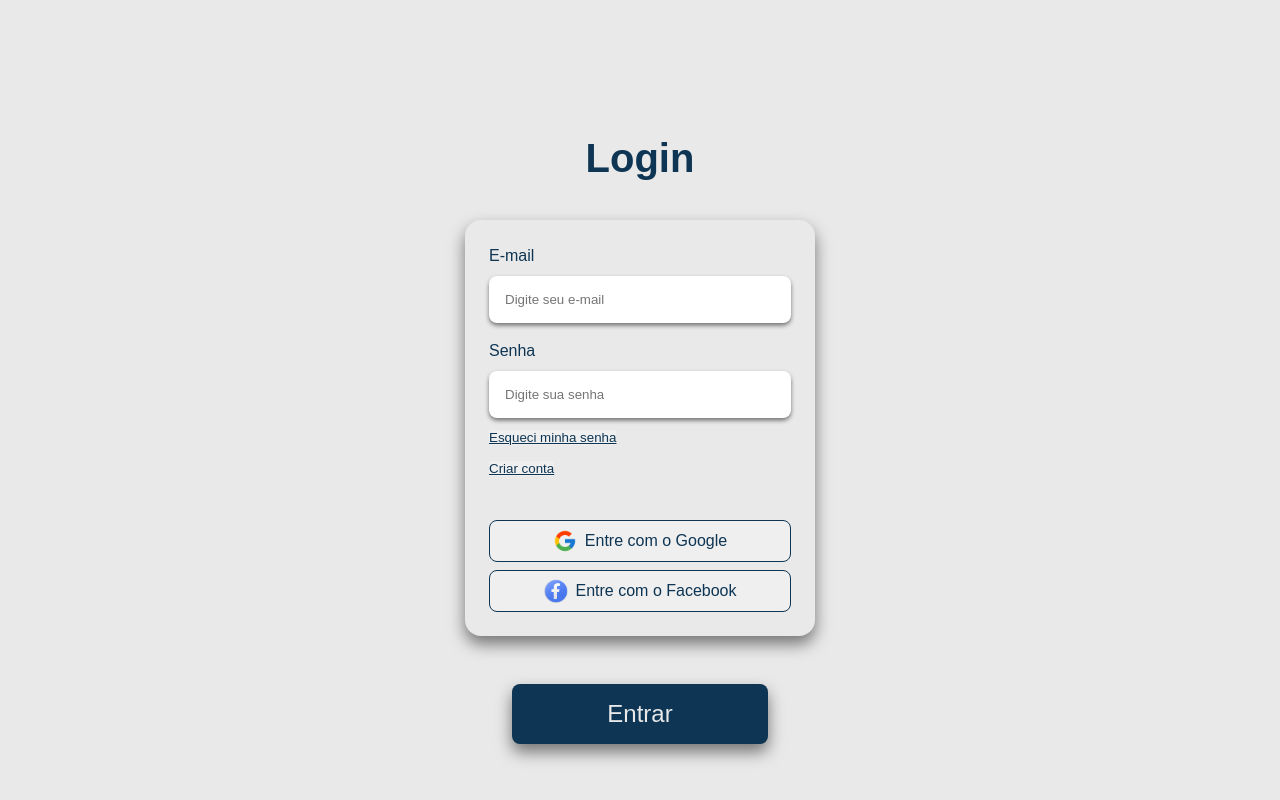
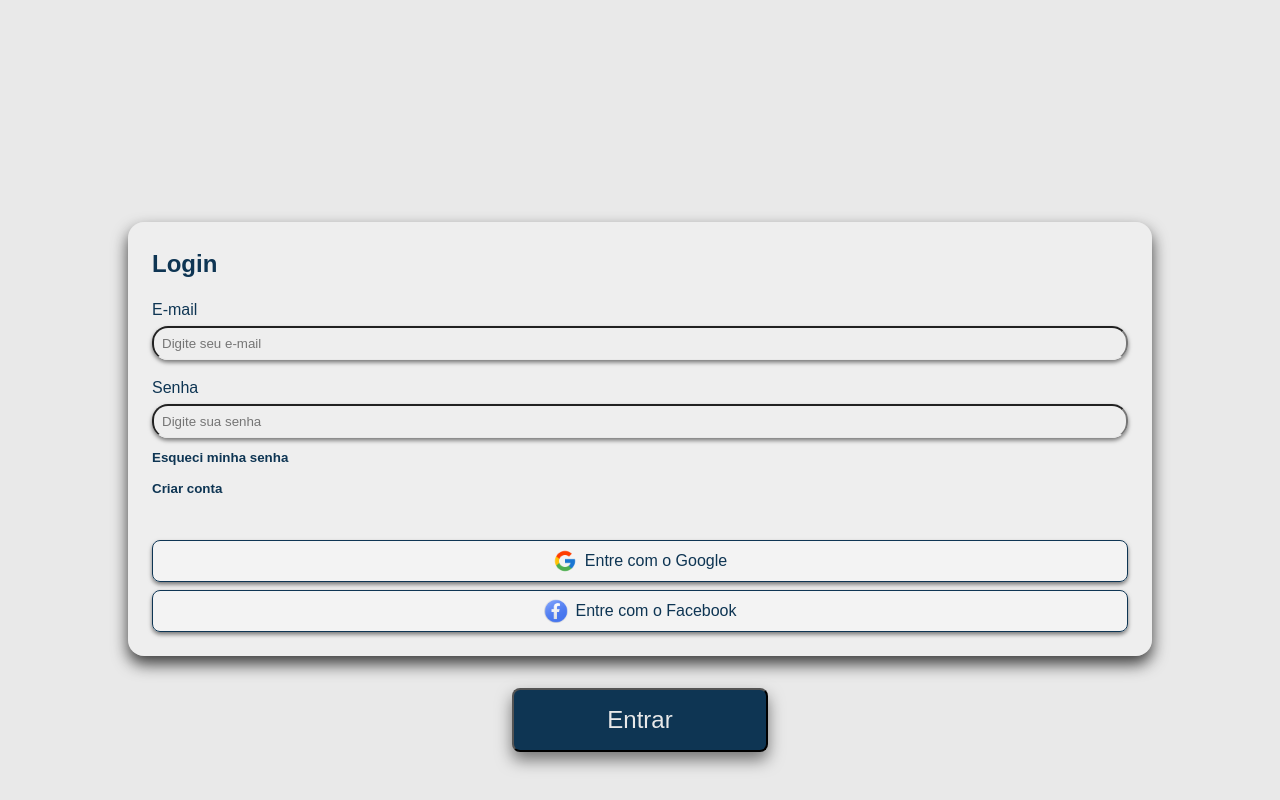
Before and after one commit to AndrehW27/ZeraMeta, an Angular app: page /login in a window 1280 px wide. Built offline with nearby package versions, Linux system fonts and the light colour scheme.

Commit message:
ajuste login e cadastro

```diff
--- a/src/app/pages/boas-vindas/boas-vindas.component.scss
+++ b/src/app/pages/boas-vindas/boas-vindas.component.scss
@@ -1,5 +1,6 @@
 .boas-vindas{
-    margin-top: 10rem;
+    position: fixed;
+    top: 6rem;
     margin-bottom: 2rem;
     font-size: 1.5rem;
 
@@ -14,9 +15,11 @@
 }
 
 .descricao{
+    position: fixed;
+    bottom: 14rem;
     max-width: 350px;
     // margin: 0 auto;
-    margin-top: 10rem;
+    margin-top: 3rem;
     margin-bottom: 2rem;
     text-align: center;
     font-size: 1.2rem;
--- a/src/app/pages/cadastro/cadastro.component.html
+++ b/src/app/pages/cadastro/cadastro.component.html
@@ -8,14 +8,15 @@
         </div>
     </section> -->
 
-  <section>
+  <!-- <section>
     <div class="login">
       <h1>Criar conta</h1>
     </div>
-  </section>
+  </section> -->
 
   <section>
     <div class="formulario">
+      <h1 class="login">Criar conta</h1>
       <form action="">
         <p>Nome</p>
         <input (keyup)="verificaPreenchimentoNome()" class="input" [(ngModel)]="novaUsuario.nome" name="inputName" type="name" placeholder="Digite seu nome">
@@ -34,7 +35,7 @@
         <p *ngIf="!repeteSenhaValida" style="margin-top: 0.25rem; color: red;font-size: 0.75rem;">senha diferente</p>
 
         <div>
-          <button class="ir-login" routerLink="/login">Já possuo conta , fazer login</button>
+          <button class="ir-login" routerLink="/login">Já possuo conta? <span style="font-weight: bold;">Logue aqui</span></button>
         </div>
 
       </form>
--- a/src/app/pages/cadastro/cadastro.component.scss
+++ b/src/app/pages/cadastro/cadastro.component.scss
@@ -1,36 +1,45 @@
 .login{
-    margin-top: 4rem;
+    margin-bottom: 1rem;
      h1{
         font-size: 2.5rem;
     }
 }
 
 .formulario{
+    position: fixed;
+    bottom: 9rem;
     margin-top: 2rem;
-    width: 350px;
+    width: 80vw;
     padding: 1.5rem;
-    background-color: var(--secundaria);
+    background-color: rgba(255, 255, 255, 0.25);
     border-radius: 1rem;
     box-shadow: 0 0.5rem 1rem rgba(0, 0, 0, 0.5);
 
 
     .input{
         width: 100%;
-        padding: 1rem;
-        margin-top: 0.5rem;
+        padding: 0.5rem;
+        margin-top: 0.25rem;
         // margin-bottom: 1rem;
-        border: none;
+        border-bottom: 1px solid var(--secundaria);
+
         // border: none;
-        border-radius: 0.5rem;
+        border-radius: 01rem;
         box-shadow: 0 0.15rem 0.25rem rgba(0, 0, 0, 0.5);
+        background-color: transparent;
+
+
     }
 
     .ir-login{
        border: none;
        color: var(--primaria);
-        text-decoration: underline;
+        // text-decoration: underline;
         cursor: pointer;
-        margin-top: 0.5rem;
+        margin-top: 0.75rem;
+        background-color: transparent;
+        // font-weight: bold;
+
     }
 
     .div-google-facebook{
@@ -47,6 +56,9 @@
         }
 
         .google, .facebook{
+            background-color: rgba(255, 255, 255, 0.25);
+
+
             display: flex;
             align-items: center;
             justify-content: center;
@@ -66,7 +78,9 @@
 }
 
 .botao{
-    margin-top: 2rem;
+     position: fixed;
+    bottom: 3rem;
+    // margin-top: 3rem;
     display: flex;
     flex-direction: column;
     align-items: center;
@@ -74,13 +88,14 @@
     background-color: var(--primaria);
     color: var(--secundaria);
     border-radius: 1rem;
-    border: none;
+    // border-bottom: 1px solid var(--secundaria);
     padding: 1rem;
     min-width: 16rem;
     font-size: 1.5rem;
     border-radius: 0.5rem;
     cursor: pointer;
     box-shadow: 0 0.5rem 1rem rgba(0, 0, 0, 0.5);
+    color: var(--secundaria);
 
 
     &:hover{
--- a/src/app/pages/login/login.component.html
+++ b/src/app/pages/login/login.component.html
@@ -16,14 +16,16 @@
     </div>
   </section> -->
 
-  <section>
+  <!-- <section>
     <div class="login">
       <h1>Login</h1>
     </div>
-  </section>
+  </section> -->
 
   <section>
+
     <div class="formulario">
+      <h1 class="login">Login</h1>
       <form action="">
         <p>E-mail</p>
         <input [(ngModel)]="email" name="email" class="input" type="email" placeholder="Digite seu e-mail" required>
--- a/src/app/pages/login/login.component.scss
+++ b/src/app/pages/login/login.component.scss
@@ -1,38 +1,48 @@
 .login{
-    margin-top: 8rem;
+    margin-bottom: 1rem;
      h1{
         font-size: 2.5rem;
     }
 }
 
 .formulario{
+    position: fixed;
+    bottom: 9rem;
     margin-top: 2rem;
-    width: 350px;
+    width: 80vw;
     padding: 1.5rem;
-    background-color: var(--secundaria);
+    background-color: rgba(255, 255, 255, 0.25);
+
     border-radius: 1rem;
-    box-shadow: 0 0.5rem 1rem rgba(0, 0, 0, 0.5);
+    box-shadow: 0 0.5rem 1rem rgba(0, 0, 0, 0.75);
+        // border-bottom: 1px solid var(--secundaria);
+
 
     // border: 1px solid var(--primaria);
 
     .input{
         width: 100%;
-        padding: 1rem;
-        margin-top: 0.5rem;
+        padding: 0.5rem;
+        margin-top: 0.25rem;
         // margin-bottom: 1rem;
-        border: none;
+        border-bottom: 1px solid var(--secundaria);
+
         // border: none;
-        border-radius: 0.5rem;
+        border-radius: 1rem;
         box-shadow: 0 0.15rem 0.25rem rgba(0, 0, 0, 0.5);
+        background-color: transparent;
 
     }
 
     .redefinir-senha{
        border: none;
        color: var(--primaria);
-        text-decoration: underline;
+        // text-decoration: underline;
         cursor: pointer;
         margin-top: 0.75rem;
+        background-color: transparent;
+        font-weight: bold;
+
     }
 
     .div-google-facebook{
@@ -41,6 +51,7 @@
         align-items: center;
         justify-content: center;
         flex-direction: column;
+
 
         .icone-google, .icone-facebook{
             width: 1.5rem;
@@ -61,6 +72,14 @@
             font-size: 1rem;
             color: var(--primaria);
             // background-color: white;
+                background-color: rgba(255, 255, 255, 0.25);
+
+            box-shadow: 0 0.15rem 0.25rem rgba(0, 0, 0, 0.5);
+
+            // &:hover{
+            //     background-color: var(--primaria);
+            //     color: var(--secundaria);
+            // }
         }
 
     }
@@ -68,7 +87,9 @@
 }
 
 .botao{
-    margin-top: 3rem;
+     position: fixed;
+    bottom: 3rem;
+    // margin-top: 3rem;
     display: flex;
     flex-direction: column;
     align-items: center;
@@ -76,14 +97,14 @@
     background-color: var(--primaria);
     color: var(--secundaria);
     border-radius: 1rem;
-    border: none;
+    // border-bottom: 1px solid var(--secundaria);
     padding: 1rem;
     min-width: 16rem;
     font-size: 1.5rem;
     border-radius: 0.5rem;
     cursor: pointer;
-            box-shadow: 0 0.5rem 1rem rgba(0, 0, 0, 0.5);
-
+    box-shadow: 0 0.5rem 1rem rgba(0, 0, 0, 0.5);
+    color: var(--secundaria);
 
     &:hover{
         background-color: var(--secundaria);
```
